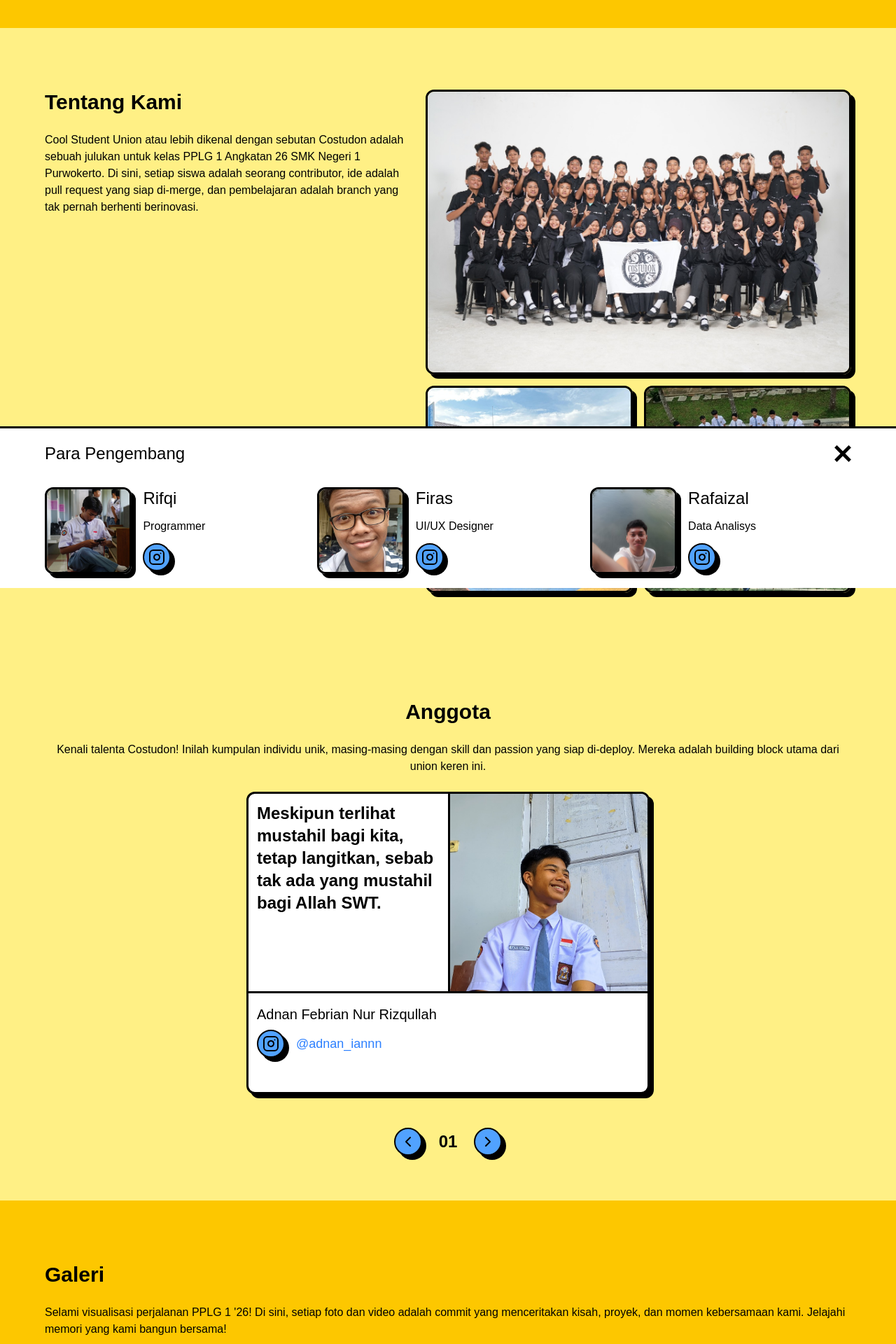
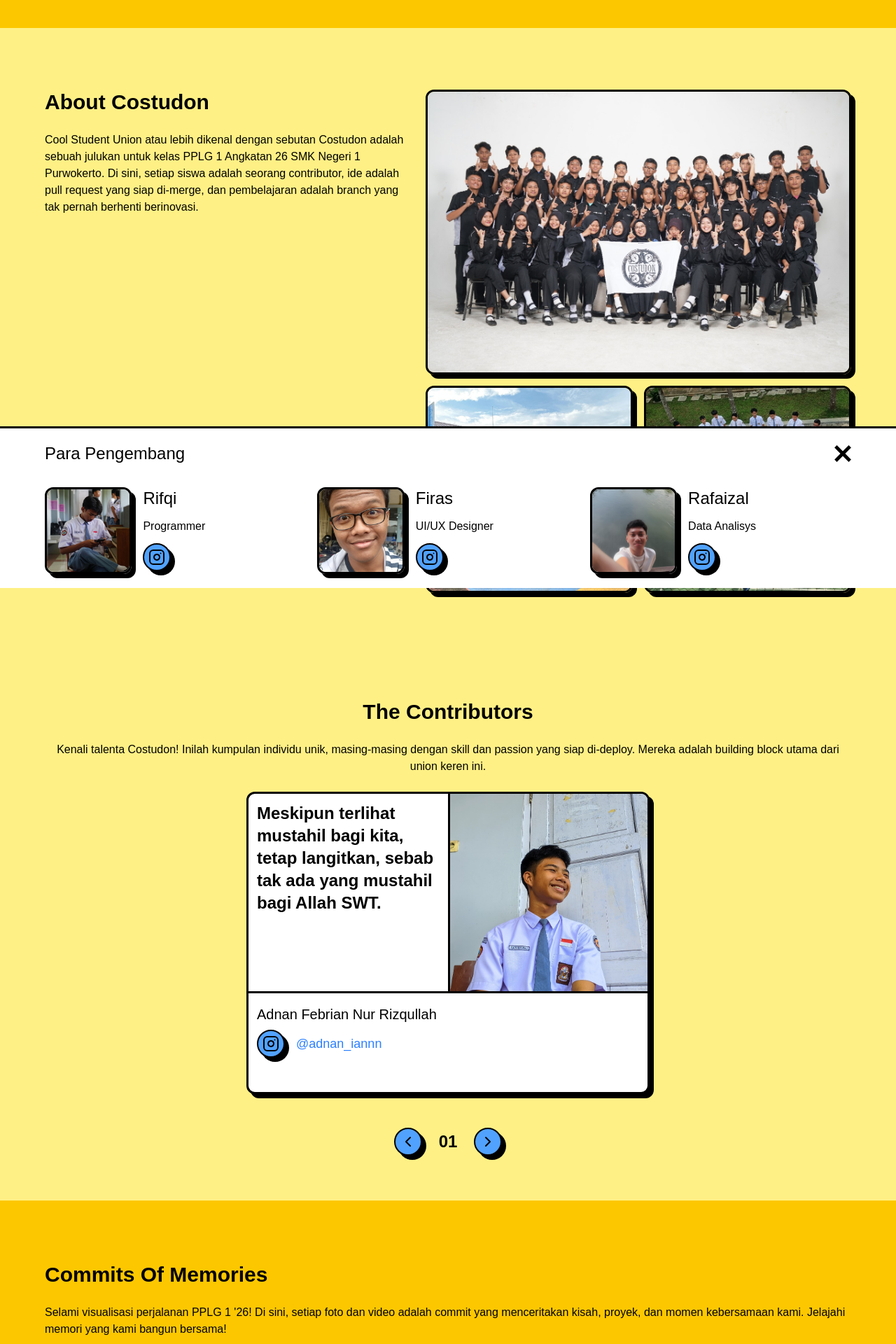
Before and after one commit to rifqi011/costudon-website, a React (Vite) app: page / in a window 1280 px wide. Shown: the part 760-2680 px from the top of the page at 70% size. Built offline with nearby package versions, Linux system fonts and the light colour scheme; a web font is replaced by a local one.

Commit message:
fix: update section titles for consistency and clarity in About, Achievements, Gallery, and Members components

```diff
--- a/src/sections/About.jsx
+++ b/src/sections/About.jsx
@@ -5,7 +5,7 @@ import SectionTitle from "../components/SectionTitle"
 export default function About() {
     return (
 		<Section id={"about"} className={"bg-light-yellow md:flex-row"}>
-			<SectionTitle title={"Tentang Kami"} description={`Cool Student Union atau lebih dikenal dengan sebutan Costudon adalah sebuah julukan untuk kelas PPLG 1 Angkatan 26 SMK Negeri 1 Purwokerto. Di sini, setiap siswa adalah seorang contributor, ide adalah pull request yang siap di-merge, dan pembelajaran adalah branch yang tak pernah berhenti berinovasi.`} />
+			<SectionTitle title={"About Costudon"} description={`Cool Student Union atau lebih dikenal dengan sebutan Costudon adalah sebuah julukan untuk kelas PPLG 1 Angkatan 26 SMK Negeri 1 Purwokerto. Di sini, setiap siswa adalah seorang contributor, ide adalah pull request yang siap di-merge, dan pembelajaran adalah branch yang tak pernah berhenti berinovasi.`} />
 
 			<div className="grid grid-cols-2 gap-4">
 				<Image src={"./images/about/1.jpg"} className={"col-span-2"} alt="Fotbar Studio" />
--- a/src/sections/Achievements.jsx
+++ b/src/sections/Achievements.jsx
@@ -44,7 +44,7 @@ export default function Achievements() {
 
 	return (
 		<Section id={"achievements"} className={"bg-yellow"}>
-			<SectionTitle title={"Prestasi"} description={"Lihatlah jejak gemilang yang telah kami ukir! Setiap pencapaian adalah milestone yang menginspirasi kami untuk terus berinovasi dan meraih lebih banyak lagi."} />
+			<SectionTitle title={"Milestone Tracker"} description={"Lihatlah jejak gemilang yang telah kami ukir! Setiap pencapaian adalah milestone yang menginspirasi kami untuk terus berinovasi dan meraih lebih banyak lagi."} />
 
 			<div className="flex flex-col gap-6 md:flex-row">
 				<Image src={`./images/achievements/${activeIndex + 1}.jpg`} className={`aspect-[4/3] w-full`} alt="Foto Prestasi" />
--- a/src/sections/Gallery.jsx
+++ b/src/sections/Gallery.jsx
@@ -26,7 +26,7 @@ export default function Gallery() {
 
 	return (
 		<Section id="gallery" className={"bg-yellow"}>
-			<SectionTitle title={"galeri"} description={"Selami visualisasi perjalanan PPLG 1 '26! Di sini, setiap foto dan video adalah commit yang menceritakan kisah, proyek, dan momen kebersamaan kami. Jelajahi memori yang kami bangun bersama!"} />
+			<SectionTitle title={"Commits of Memories"} description={"Selami visualisasi perjalanan PPLG 1 '26! Di sini, setiap foto dan video adalah commit yang menceritakan kisah, proyek, dan momen kebersamaan kami. Jelajahi memori yang kami bangun bersama!"} />
 
 			<div className="columns-2 gap-4 [&>div]:mb-4">
 				{images.map((image, index) => (
--- a/src/sections/Members.jsx
+++ b/src/sections/Members.jsx
@@ -5,7 +5,7 @@ import SectionTitle from "../components/SectionTitle";
 export default function Members() {
     return (
 		<Section id={"members"} className={"bg-light-yellow"}>
-            <SectionTitle title={"Anggota"} description={"Kenali talenta Costudon! Inilah kumpulan individu unik, masing-masing dengan skill dan passion yang siap di-deploy. Mereka adalah building block utama dari union keren ini."} align={"center"} />
+            <SectionTitle title={"The Contributors"} description={"Kenali talenta Costudon! Inilah kumpulan individu unik, masing-masing dengan skill dan passion yang siap di-deploy. Mereka adalah building block utama dari union keren ini."} align={"center"} />
 
             <MemberCard />
 		</Section>
```
